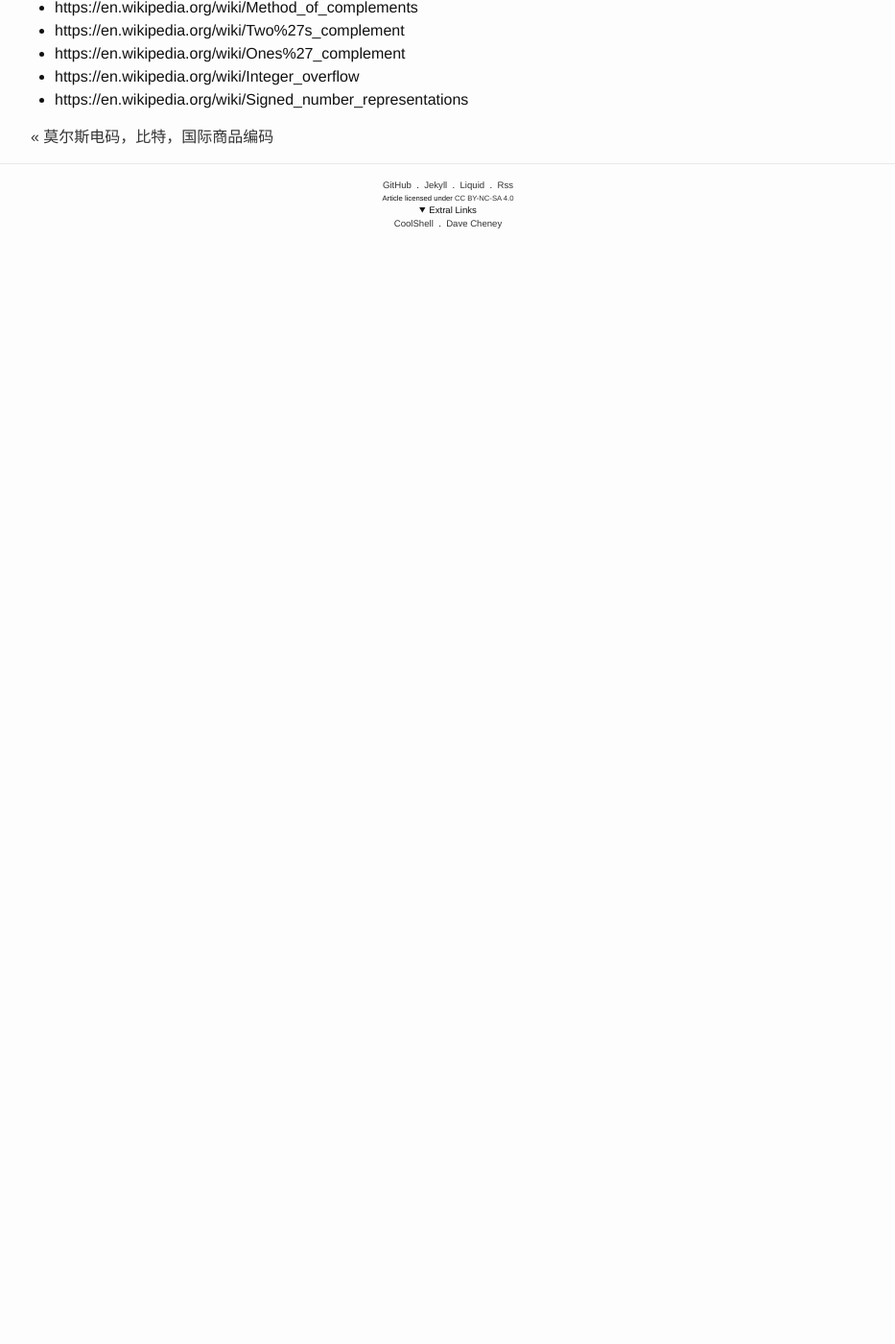
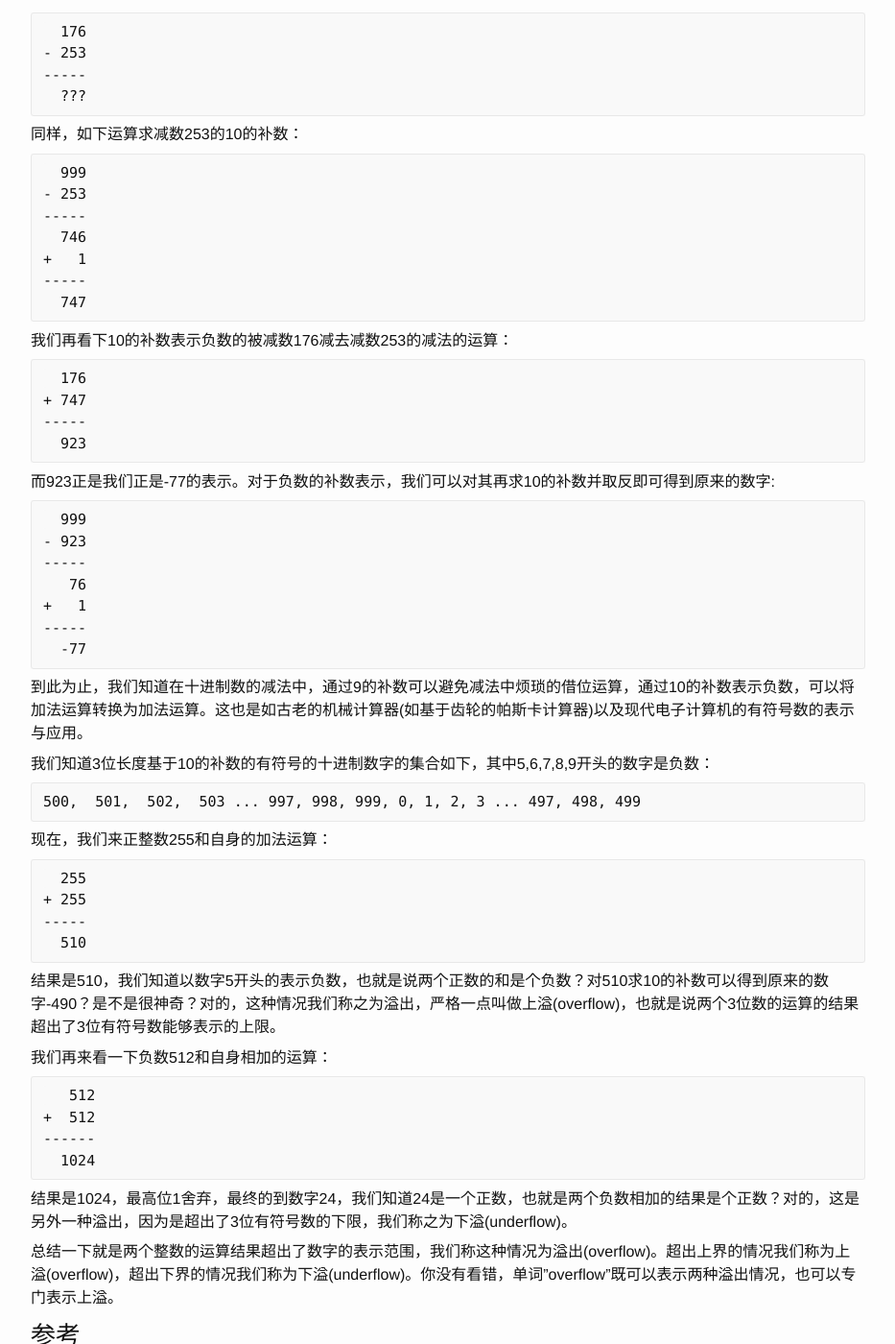
Before and after one commit to ousiax/ousiax.github.io, a Jekyll site: the page built from _posts/2019-04-02-subtraction-complement-signed-number.md, in a window 1280 px wide and 1400 px high, scrolled down 4089 px. Shown: the whole window at 96% size, without its empty margins (173-1106 px from the left). Built offline with Jekyll 4.4.1, drawn with Linux system fonts in a browser that asks for light colours; before the commit the page ends 4345 px from its top, so only the background shows below that; some of the changed text lies outside the part shown.

Commit message:
Update 2019-04-02-subtraction-complement-signed-number.md

````diff
--- a/_posts/2019-04-02-subtraction-complement-signed-number.md
+++ b/_posts/2019-04-02-subtraction-complement-signed-number.md
@@ -178,7 +178,7 @@ tags: ['Programming']
 
 ```
 -500, -499, -498, -497 ...  -3,  -2,  -1, 0, 1, 2, 3 ... 497, 498, 499
- 500,  501,  502,  503 ... 997, 998, 999, 0, 1, 2, 3 ... 497, 298, 499
+ 500,  501,  502,  503 ... 997, 998, 999, 0, 1, 2, 3 ... 497, 498, 499
 ```
 
 你的体育老师应该也教过你们，减去一个数等于加上这个数的负数。现在，我们再来看一下我们一开始提到的减法问题。
@@ -211,6 +211,84 @@ tags: ['Programming']
   1077
 ```
 
+我们把1077的高位的数字1舍弃掉，就可以得到数字77，也就是正数77即被减数253和减数176的差。是不是很神奇？
+
+我们再看下这道减法题：
+
+```
+  176
+- 253
+-----
+  ???
+```
+
+同样，如下运算求减数253的10的补数：
+
+```
+  999
+- 253
+-----
+  746
++   1
+-----
+  747
+```
+
+我们再看下10的补数表示负数的被减数176减去减数253的减法的运算：
+
+```
+  176
++ 747
+-----
+  923
+```
+
+而923正是我们正是-77的表示。对于负数的补数表示，我们可以对其再求10的补数并取反即可得到原来的数字:
+
+```
+  999
+- 923
+-----
+   76
++   1
+-----
+  -77
+```
+
+到此为止，我们知道在十进制数的减法中，通过9的补数可以避免减法中烦琐的借位运算，通过10的补数表示负数，可以将加法运算转换为加法运算。这也是如古老的机械计算器(如基于齿轮的帕斯卡计算器)以及现代电子计算机的有符号数的表示与应用。
+
+我们知道3位长度基于10的补数的有符号的十进制数字的集合如下，其中5,6,7,8,9开头的数字是负数：
+
+```
+500,  501,  502,  503 ... 997, 998, 999, 0, 1, 2, 3 ... 497, 498, 499
+```
+
+现在，我们来正整数255和自身的加法运算：
+
+```
+  255
++ 255
+-----
+  510
+```
+
+结果是510，我们知道以数字5开头的表示负数，也就是说两个正数的和是个负数？对510求10的补数可以得到原来的数字-490？是不是很神奇？对的，这种情况我们称之为溢出，严格一点叫做上溢(overflow)，也就是说两个3位数的运算的结果超出了3位有符号数能够表示的上限。
+
+我们再来看一下负数512和自身相加的运算：
+
+```
+   512
++  512
+------
+  1024
+```
+
+结果是1024，最高位1舍弃，最终的到数字24，我们知道24是一个正数，也就是两个负数相加的结果是个正数？对的，这是另外一种溢出，因为是超出了3位有符号数的下限，我们称之为下溢(underflow)。
+
+总结一下就是两个整数的运算结果超出了数字的表示范围，我们称这种情况为溢出(overflow)。超出上界的情况我们称为上溢(overflow)，超出下界的情况我们称为下溢(underflow)。你没有看错，单词"overflow"既可以表示两种溢出情况，也可以专门表示上溢。
+
+
+
 ### 参考
 
 - https://en.wikipedia.org/wiki/Method\_of\_complements
````
